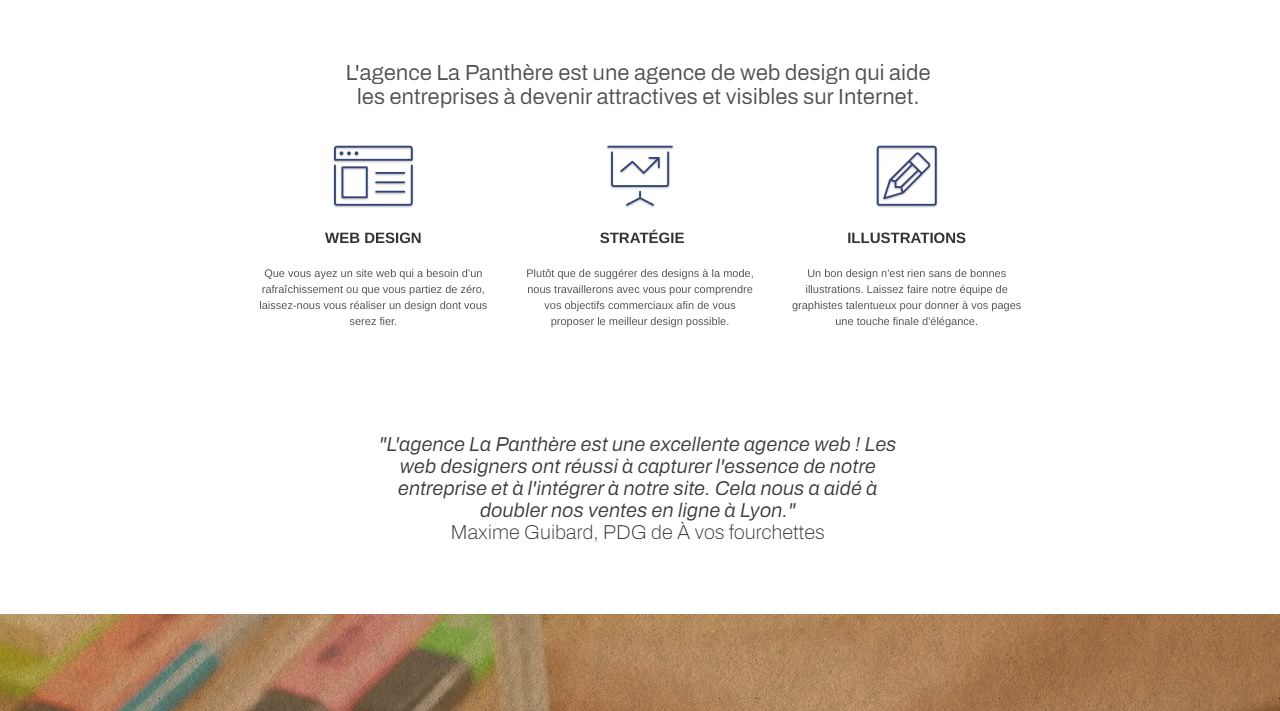
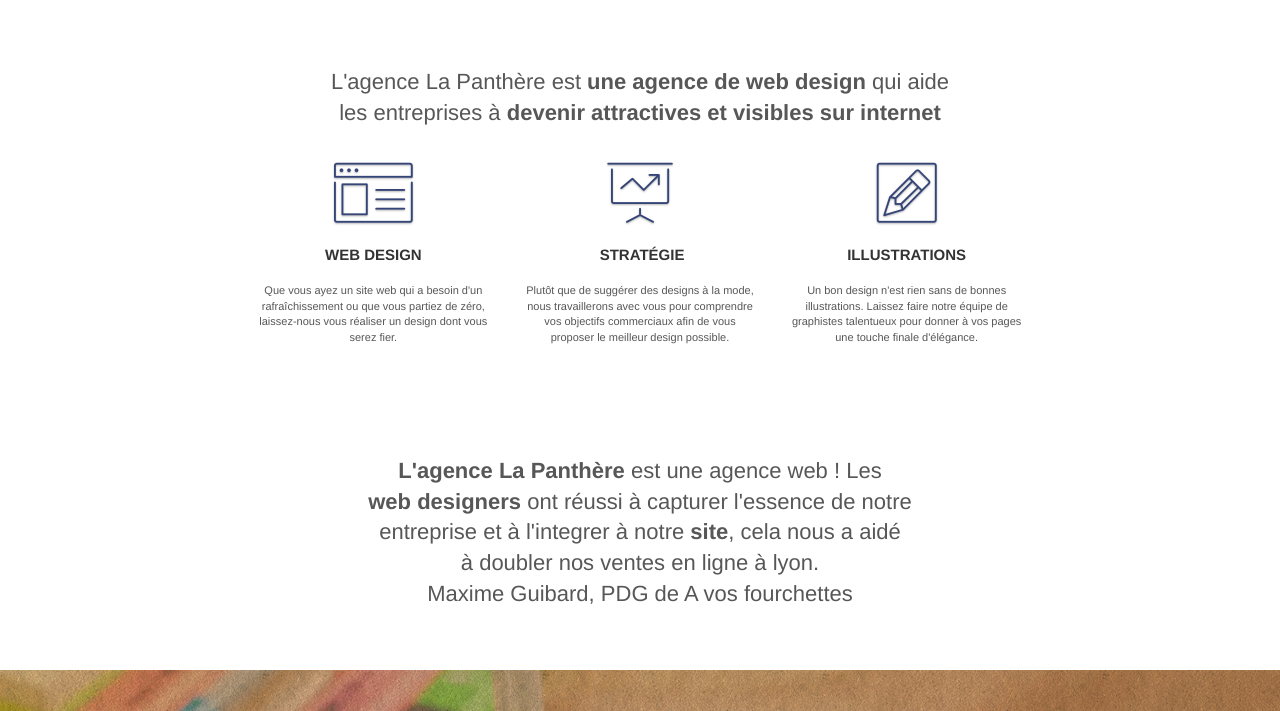
Before and after one commit to soumeyadevs/la-panth-re, a plain HTML site: page index.html in a window 1280 px wide. Shown: the part 535-1246 px from the top of the page. Drawn offline with Linux system fonts and the light colour scheme.

Commit message:
image par h2

```diff
--- a/index.html
+++ b/index.html
@@ -2,7 +2,7 @@
 <html lang="en">
 <head>
     <meta charset="utf-8">
-    <meta name="keywords" content="seo, google, site web, site internet, agence design paris, agence design, agence design,agence design,agence design,agence design,agence design,agence design,agence design,agence design">
+    <meta name="keywords" content="seo, google, site web, site internet, agence design Lyon, agence design,agence site web, design site web">
     <meta name="description" content="">
     <meta name="viewport" content="width=device-width, initial-scale=1.0, viewport-fit=cover">
     <link rel="shortcut icon" type="image/png" href="favicon.jpg">
@@ -19,7 +19,7 @@
 	<script defer src="./js/gmaps.min.js"></script>
 	<script defer src="./js/jquery-2.1.0.min.js"></script>
 
-    <title>La Panthère "Agence de web design"</title>
+    <title>Agence La Panthère "Agence de web design"</title>
 
 
 <!-- Analytics -->
@@ -82,7 +82,8 @@
 	<div class="container bloc-md">
 		<div class="row">
 			<div class="col-sm-12 text-center">
-				<img src="img/title.png" alt="titre logo la Panthère"  />
+				<h2>L'agence La Panthère est <strong>une agence de web design</strong> qui aide <br>
+				 les entreprises à <strong>devenir attractives et visibles sur internet</strong></h2>
 			</div>
 		</div>
 		<div class="row voffset-lg med-width-whitespace">
@@ -94,7 +95,7 @@
 					Web design
 				</h3>
 				<p class="text-center ">
-					Que vous ayez un site web qui a besoin d&rsquo;un rafraîchissement ou que vous partiez de zéro, laissez-nous vous réaliser un design dont vous serez fier.
+					Que vous ayez un site web qui a besoin d'un rafraîchissement ou que vous partiez de zéro, laissez-nous vous réaliser un design dont vous serez fier.
 				</p>
 			</div>
 			<div class="col-sm-4">
@@ -122,8 +123,11 @@
 		</div>
 		<div class="row voffset-lg voffset">
 			<div class="col-xs-12 col-md-8 col-md-offset-2 text-center">
-				<img alt="citation" src="img/citation.png" />
-
+				<h2> <strong>L'agence La Panthère</strong> est une agence web ! Les <br>
+				<strong>web designers</strong> ont réussi à capturer l'essence de notre <br>
+				entreprise et à l'integrer à notre <strong>site</strong>, cela nous a aidé <br>
+				à doubler nos ventes en ligne à lyon. <br>
+				Maxime Guibard, PDG de A vos fourchettes</h2>
 			</div>
 		</div>
 	</div>
@@ -152,7 +156,8 @@
 	<div class="container bloc-lg">
 		<div class="row">
 			<div class="col-sm-12 text-center">
-				<img src="img/title2.png" alt="agence web, agence web paris, web design paris, stratégie web"  />
+				<h2>Nous travaillons avec beaucoup de clients,<br>
+				voici nos réalisation</h2>
 			</div>
 		</div>
 		<div class="row tight-width-whitespace portfolio-row">
```
